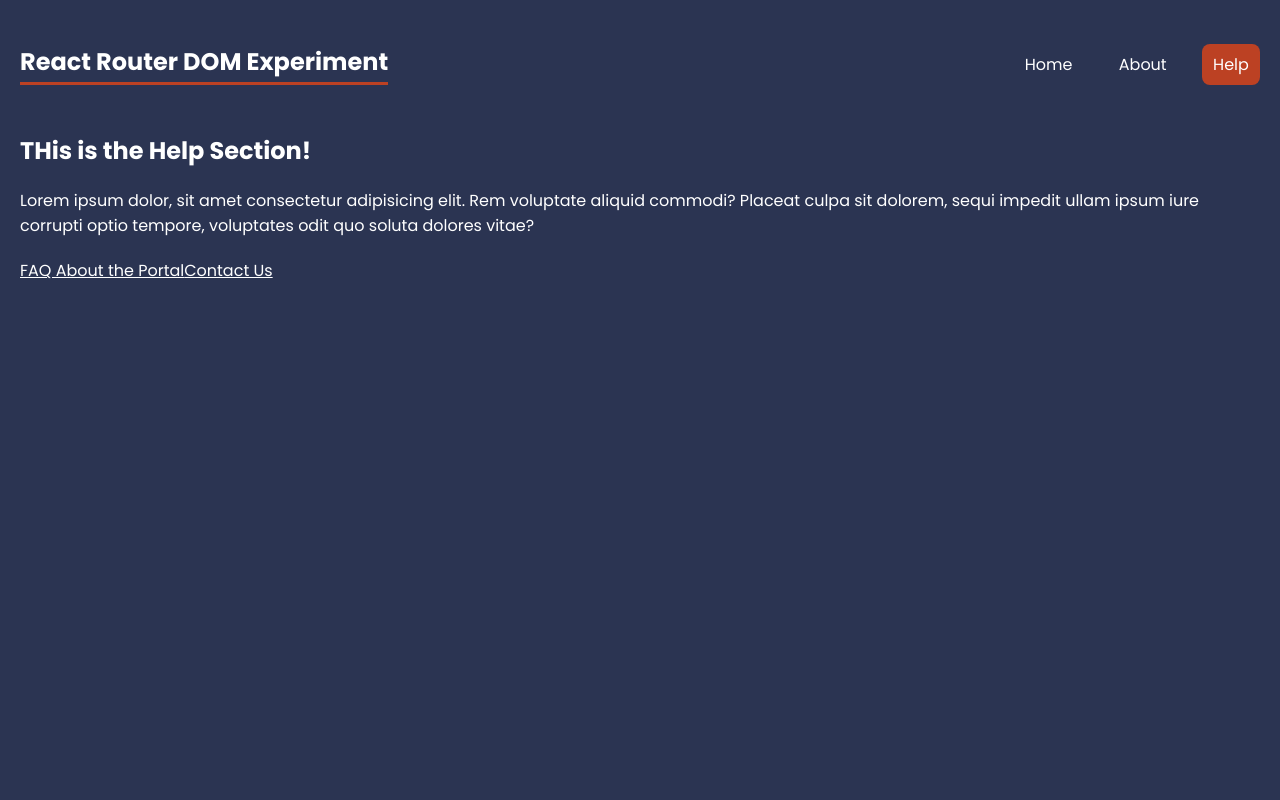
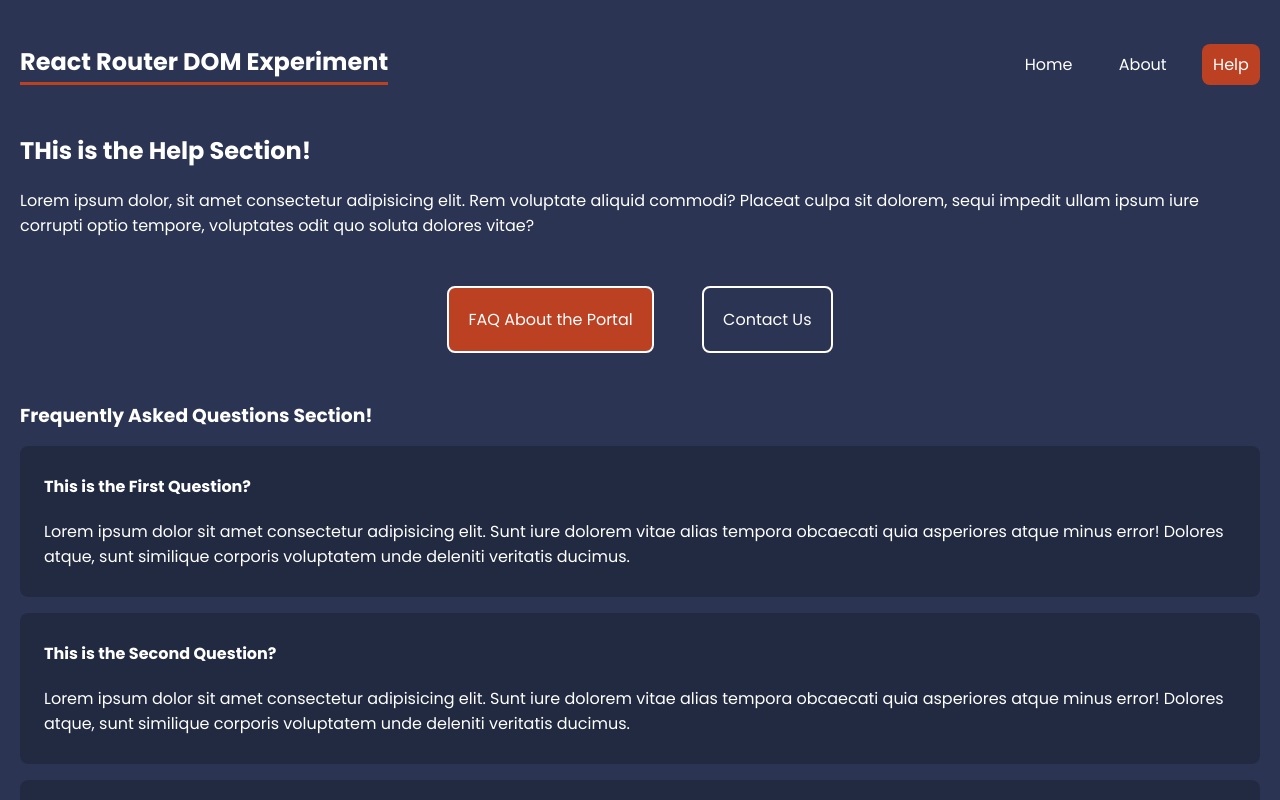
Before and after one commit to prajwal-hebbar-07/react-router-dom-experiment, a React (Vite) app: page /help/faq in a window 1280 px wide. Shown: the top 800 px of the page. Built offline with nearby package versions, Linux system fonts and the light colour scheme.

Commit message:
added styles for the faq & contact pages, added nested component links

```diff
--- a/index.html
+++ b/index.html
@@ -2,11 +2,11 @@
 <html lang="en">
   <head>
     <meta charset="UTF-8" />
-    <link rel="icon" href="/public/favicon.ico" />
+    <link rel="icon" href="/favicon.ico" />
     <meta name="viewport" content="width=device-width, initial-scale=1.0" />
-    <link rel="apple-touch-icon" href="/public/logo192.png" />
+    <link rel="apple-touch-icon" href="/logo192.png" />
     <title>React Router Dom Experiment</title>
-    <link rel="manifest" href="/public/manifest.json" />
+    <link rel="manifest" href="/manifest.json" />
   </head>
   <body>
     <div id="root"></div>
--- a/src/App.jsx
+++ b/src/App.jsx
@@ -9,6 +9,8 @@ import {
 // Import for all the pages in the routes.
 import Home from "./pages/Home";
 import About from "./pages/About";
+import Faq from "./pages/help/Faq";
+import Contact from "./pages/help/Contact";
 
 // Import for the layouts of the pages
 import RootLayout from "./layouts/RootLayout";
@@ -21,8 +23,8 @@ const router = createBrowserRouter(
       <Route path="about" element={<About />} />
       <Route path="help" element={<HelpLayout />}>
         {/* Nested Routes */}
-        <Route path="faq" />
-        <Route path="contact" />
+        <Route path="faq" element={<Faq />} />
+        <Route path="contact" element={<Contact />} />
       </Route>
     </Route>
   )
--- a/src/index.css
+++ b/src/index.css
@@ -61,8 +61,60 @@ main {
 }
 
 /* help layout */
+.help-layout nav {
+  display: flex;
+  justify-content: center;
+  gap: 3rem;
+  margin: 3rem 0;
+}
+
+.help-layout nav a {
+  padding: 1.2rem;
+  border: 2px solid white;
+  border-radius: 0.5rem;
+  text-decoration: none;
+}
+
+.help-layout nav a:hover {
+  border-color: var(--primary);
+}
+
+.help-layout nav a.active {
+  background: var(--primary);
+}
 
 /* faq */
+.faq .question {
+  background: rgba(0, 0, 0, 0.2);
+  padding: 0.5rem 1.5rem;
+  border-radius: 0.5rem;
+  margin: 1rem 0;
+}
+
+/* Contact Form */
+form {
+  margin-top: 2rem;
+}
+
+form input,
+form label span,
+form textarea {
+  display: block;
+}
+
+form input,
+form textarea {
+  margin-bottom: 2rem;
+  padding: 0.8rem;
+  border-radius: 0.5rem;
+  border: 0;
+  width: 30rem;
+  color: var(--secondary);
+}
+
+form label span {
+  margin-bottom: 1.2rem;
+}
 
 /* careers list */
 
--- a/src/pages/help/Faq.jsx
+++ b/src/pages/help/Faq.jsx
@@ -50,3 +50,5 @@ const Faq = () => {
     </div>
   );
 };
+
+export default Faq;
```
